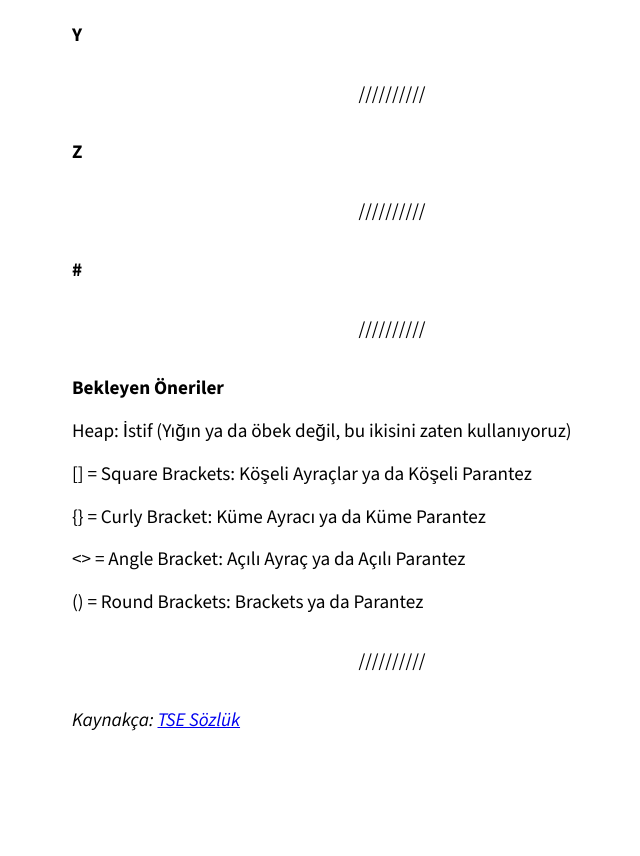
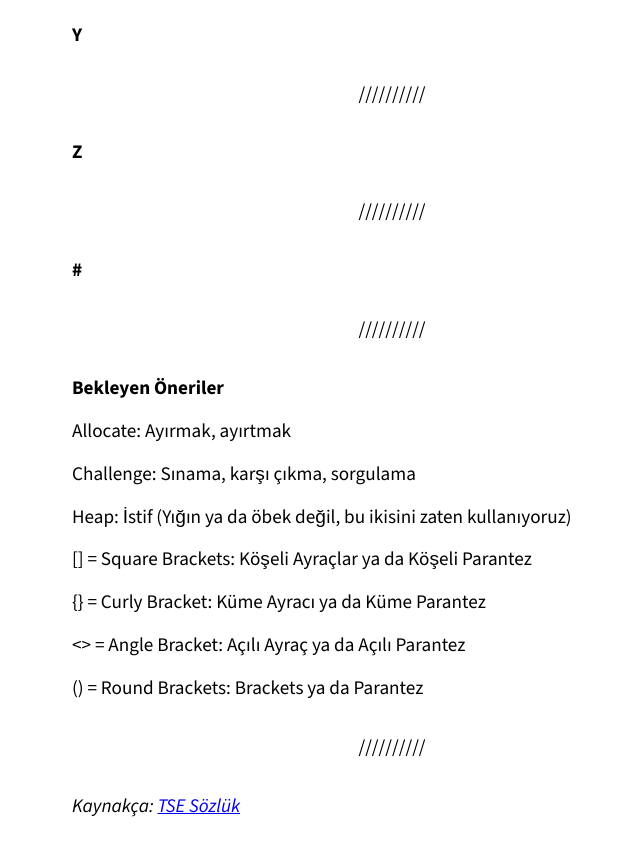
Before and after one commit to gnometurk/gnomeorgtr, a Jekyll site: the page built from ceviri/sozluk.md, in a window 1280 px wide and 900 px high, scrolled down 9881 px. Shown: the top 856 px of the window, without its empty margins (248-888 px from the left). Built offline with Jekyll 4.4.1, drawn with Linux system fonts in a browser that asks for light colours; before the commit the page ends 10695 px from its top, so only the background shows below that.

Commit message:
Update dict

```diff
--- a/ceviri/sozluk.md
+++ b/ceviri/sozluk.md
@@ -428,6 +428,10 @@ Widget: Parçacık
 
 **Bekleyen Öneriler**
 
+Allocate: Ayırmak, ayırtmak
+
+Challenge: Sınama, karşı çıkma, sorgulama
+
 Heap: İstif (Yığın ya da öbek değil, bu ikisini zaten kullanıyoruz)
 
 [] = Square Brackets: Köşeli Ayraçlar ya da Köşeli Parantez
```
